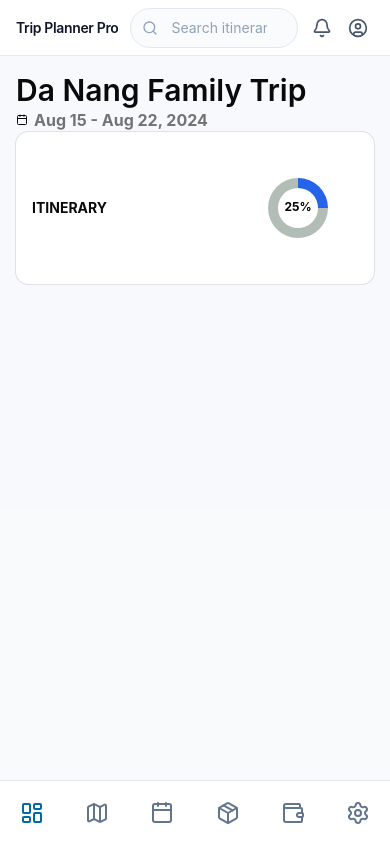
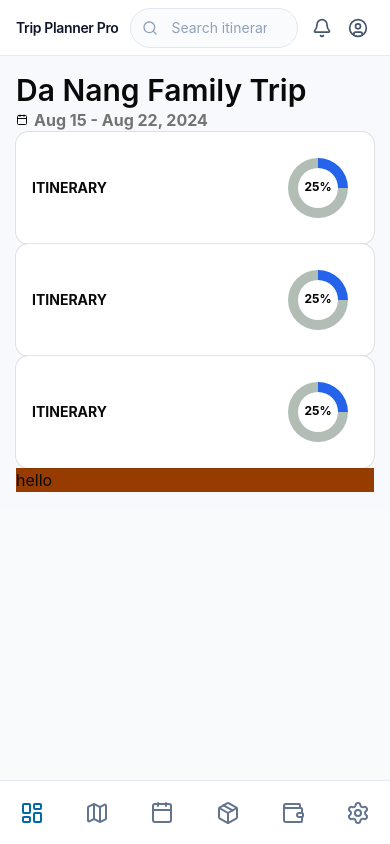
Before and after one commit to ThaoNguyen151/trip-planner-pro, a React (Vite) app: page /dashboard in a window 390 px wide. Built offline with nearby package versions, Linux system fonts and the light colour scheme.

Commit message:
feat: make card and chart more responsive

```diff
--- /dev/null
+++ b/src/components/dashboard/DisplayArea.tsx
@@ -0,0 +1,41 @@
+// import { ResizableHandle, ResizablePanel, ResizablePanelGroup } from "../ui/resizable";
+// import { ProgressCard } from "./ProgressCard";
+
+import { ProgressCard } from "./ProgressCard";
+
+export function DisplayArea() {
+    return (
+        // <ResizablePanelGroup orientation="vertical" className=" w-screen min-h-screen">
+        //     <ResizablePanel defaultSize={33} className="bg-amber-300">
+        //         <ResizablePanelGroup orientation="horizontal" className="w-full h-full">
+        //             <ResizablePanel defaultSize={33} className="bg-blue-300">
+        //                 <ProgressCard></ProgressCard>
+        //             </ResizablePanel>
+        //             <ResizablePanel defaultSize={33} className="bg-blue-500">
+        //                 {/* <ProgressCard></ProgressCard> */}
+        //             </ResizablePanel><ResizablePanel defaultSize={30} className="bg-blue-300">
+        //                 {/* <ProgressCard></ProgressCard> */}
+        //             </ResizablePanel>
+        //         </ResizablePanelGroup>
+        //     </ResizablePanel>
+        //     <ResizableHandle></ResizableHandle>
+        //     <ResizablePanel defaultSize={70} className="bg-amber-700"></ResizablePanel>
+        // </ResizablePanelGroup>
+        <div className="">
+            <div className="md:h-3/10  md:gap-[5%] flex flex-col min-[830px]:flex-row">
+                <div className="md:w-3/10">
+                    <ProgressCard></ProgressCard>
+                </div>
+                <div className="md:w-3/10">
+                    <ProgressCard></ProgressCard>
+                </div>
+                <div className="md:w-3/10">
+                    <ProgressCard></ProgressCard>
+                </div>
+            </div>
+            <div className="md:h-7/10 bg-amber-800">
+                <p>hello</p>
+            </div>
+        </div>
+    )
+}
--- a/src/components/dashboard/ProgressCard.tsx
+++ b/src/components/dashboard/ProgressCard.tsx
@@ -3,12 +3,12 @@ import { ProgressChart } from './ProgressChart';
 
 export function ProgressCard() {
     return(
-    <div>
-        <Card>
+    <div className='max-w-full max-h-full'>
+        <Card className='overflow-visible min-w-fit'>
             <CardContent>
-                <div className='flex flex-row items-center justify-between'>
+                <div className='flex flex-row items-center justify-between min-w-fit w-full'>
                     <p className='text-foreground font-bold text-transform: uppercase'>Itinerary</p>
-                    <div className='w-30 h-30'><ProgressChart></ProgressChart></div>
+                    <div className='h-full'><ProgressChart></ProgressChart></div>
                 </div>
             </CardContent>
         </Card>
--- a/src/components/dashboard/ProgressChart.tsx
+++ b/src/components/dashboard/ProgressChart.tsx
@@ -23,8 +23,8 @@ export function ProgressChart() {
     const sumItems = chartData.reduce((acc, curr) => acc + curr.items, 0)
 
     return (
-        <div>
-        <ChartContainer config={chartConfig} className="mx-auto aspect-square max-h-62.5">
+
+        <ChartContainer config={chartConfig} className="mx-auto aspect-square max-h-20 w-20">
           <PieChart>
             <ChartTooltip cursor={false} content={<ChartTooltipContent hideLabel />} />
             <Pie data={chartData} dataKey="items" nameKey="status" innerRadius={20} strokeWidth={5} outerRadius={30}><Label
@@ -40,6 +40,6 @@ export function ProgressChart() {
               /></Pie>
             </PieChart>
         </ChartContainer>
-        </div>
+
     )
 }
--- a/src/pages/dashboard/DashboardPage.tsx
+++ b/src/pages/dashboard/DashboardPage.tsx
@@ -1,10 +1,11 @@
 import { DashboardHeader } from "@/components/dashboard/DashboardHeader";
-import { ProgressCard } from "@/components/dashboard/ProgressCard";
+import { DisplayArea } from "@/components/dashboard/DisplayArea";
+// import { ProgressCard } from "@/components/dashboard/ProgressCard";
 /** Dashboard — nội dung sẽ bổ sung sau. */
 export default function DashboardPage() {
   return (
     <div>
       <DashboardHeader></DashboardHeader>
-      <ProgressCard></ProgressCard>
+      <DisplayArea></DisplayArea>
     </div>)
 }
```
